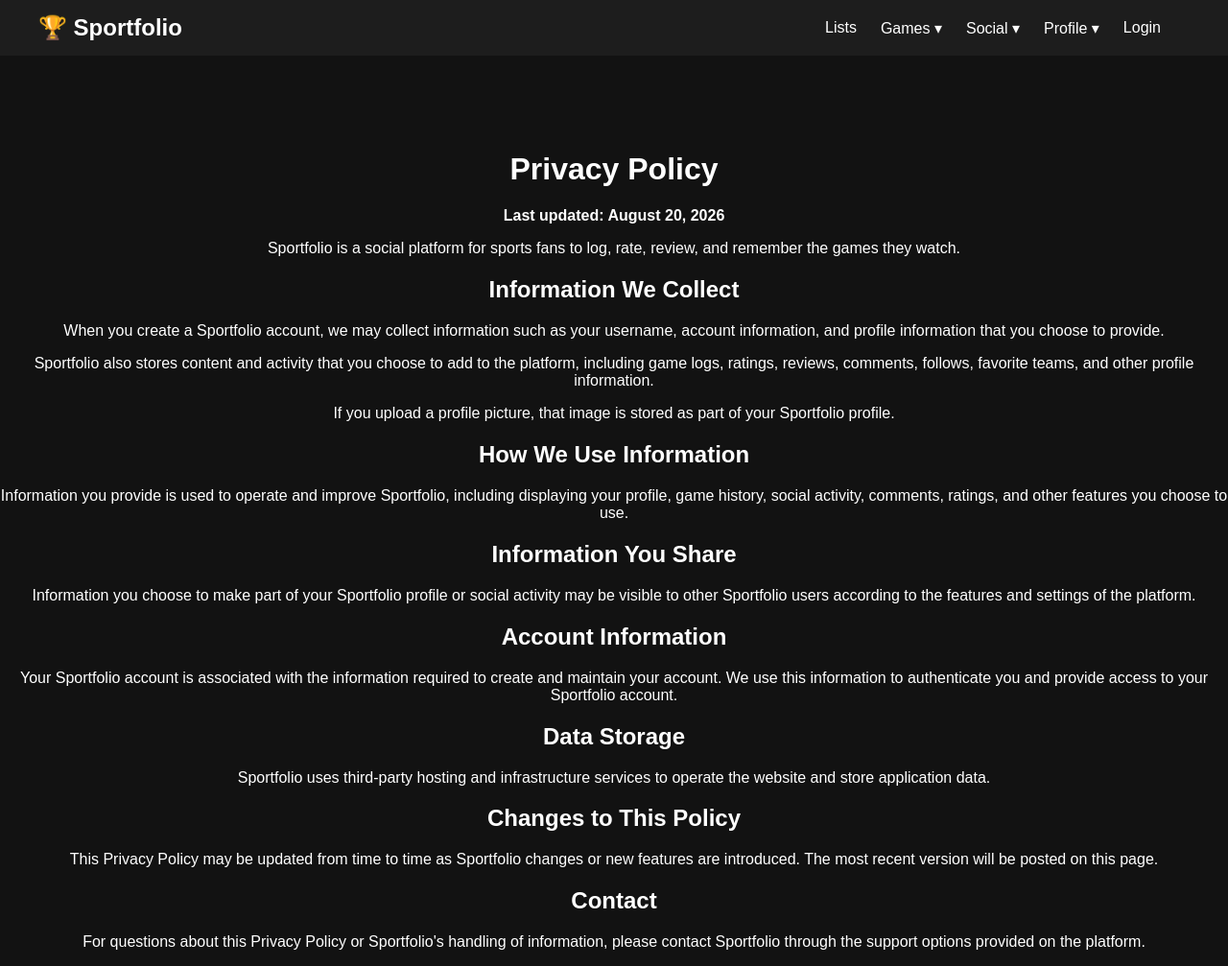
After one commit to E-cush/Sportfolio, a Django app: page /privacy/ in a window 1280 px wide. The commit adds this page. Shown: the whole page at 96% size. Run offline with Django 5.2, Linux system fonts and the light colour scheme.

Commit message:
Add App Store release requirements

```diff
--- a/reviews/urls.py
+++ b/reviews/urls.py
@@ -122,4 +122,14 @@ path(
     views.remove_log,
     name="remove_log",
 ),
+
+path("privacy/", views.privacy_policy, name="privacy_policy"),
+
+path("support/", views.support, name="support"),
+
+path(
+    "delete-account/",
+    views.delete_account,
+    name="delete_account",
+),
 ]
--- a/reviews/views.py
+++ b/reviews/views.py
@@ -11,6 +11,7 @@ from django.core.paginator import Paginator
 from .forms import CommentForm
 from django.utils import timezone
 from datetime import date, timedelta
+from django.contrib.auth import logout
 
 def home(request):
     now = timezone.localtime()
@@ -938,6 +939,29 @@ def public_profile(request, username):
     return render(request, "profile.html", context)
 
 @login_required
+def delete_account(request):
+    if request.method == "POST":
+        user = request.user
+
+        # Remove the uploaded profile picture file.
+        try:
+            profile = user.profile
+            if profile.profile_picture:
+                profile.profile_picture.delete(save=False)
+        except Profile.DoesNotExist:
+            pass
+
+        # Delete the user and all related account data.
+        user.delete()
+
+        # End the user's session.
+        logout(request)
+
+        return redirect("home")
+
+    return render(request, "delete_account.html")
+
+@login_required
 def follow_user(request, username):
     user_to_follow = get_object_or_404(User, username=username)
 
@@ -1158,3 +1182,9 @@ def user_stats(request, username):
     context["is_owner"] = False
 
     return render(request, "stats.html", context)
+
+def privacy_policy(request):
+    return render(request, "privacy_policy.html")
+
+def support(request):
+    return render(request, "support.html")
--- a/templates/base.html
+++ b/templates/base.html
@@ -6,7 +6,7 @@
     <meta name="viewport" content="width=device-width, initial-scale=0.7, minimum-scale=0.7, maximum-scale=0.7, user-scalable=no">
     <title>{% block title %}Sportfolio{% endblock %}</title>
 
-    <link rel="stylesheet" href="{% static 'css/style.css' %}">
+    <link rel="stylesheet" href="{% static 'css/style.css' %}?v=2">
 </head>
 <body>
 
--- a/templates/home.html
+++ b/templates/home.html
@@ -211,6 +211,9 @@
 
 </div>
 
-
+<div class="home-footer">
+    <a href="{% url 'privacy_policy' %}">Privacy Policy</a>
+    <a href="{% url 'support' %}">Support</a>
+</div>
 
 {% endblock %}
--- /dev/null
+++ b/templates/privacy_policy.html
@@ -0,0 +1,86 @@
+{% extends "base.html" %}
+
+{% block title %}Privacy Policy{% endblock %}
+
+{% block content %}
+
+<div class="content-container">
+
+    <h1>Privacy Policy</h1>
+
+    <p><strong>Last updated: August 20, 2026</strong></p>
+
+    <p>
+        Sportfolio is a social platform for sports fans to log, rate,
+        review, and remember the games they watch.
+    </p>
+
+    <h2>Information We Collect</h2>
+
+    <p>
+        When you create a Sportfolio account, we may collect information
+        such as your username, account information, and profile information
+        that you choose to provide.
+    </p>
+
+    <p>
+        Sportfolio also stores content and activity that you choose to add
+        to the platform, including game logs, ratings, reviews, comments,
+        follows, favorite teams, and other profile information.
+    </p>
+
+    <p>
+        If you upload a profile picture, that image is stored as part of
+        your Sportfolio profile.
+    </p>
+
+    <h2>How We Use Information</h2>
+
+    <p>
+        Information you provide is used to operate and improve Sportfolio,
+        including displaying your profile, game history, social activity,
+        comments, ratings, and other features you choose to use.
+    </p>
+
+    <h2>Information You Share</h2>
+
+    <p>
+        Information you choose to make part of your Sportfolio profile or
+        social activity may be visible to other Sportfolio users according
+        to the features and settings of the platform.
+    </p>
+
+    <h2>Account Information</h2>
+
+    <p>
+        Your Sportfolio account is associated with the information required
+        to create and maintain your account. We use this information to
+        authenticate you and provide access to your Sportfolio account.
+    </p>
+
+    <h2>Data Storage</h2>
+
+    <p>
+        Sportfolio uses third-party hosting and infrastructure services to
+        operate the website and store application data.
+    </p>
+
+    <h2>Changes to This Policy</h2>
+
+    <p>
+        This Privacy Policy may be updated from time to time as Sportfolio
+        changes or new features are introduced. The most recent version will
+        be posted on this page.
+    </p>
+
+    <h2>Contact</h2>
+
+    <p>
+        For questions about this Privacy Policy or Sportfolio's handling of
+        information, please contact Sportfolio through the support options
+        provided on the platform.
+    </p>
+
+</div>
+
+{% endblock %}
--- a/templates/profile.html
+++ b/templates/profile.html
@@ -34,10 +34,11 @@
     <a href="{% url 'edit_profile' %}" class="follow-btn">
         Edit Profile
     </a>
+{% else %}
 
 
 
-{% else %}
+
 
                     {% if request.user.is_authenticated %}
                     <form action="{% url 'follow_user' profile_user.username %}" method="post">
```
Also changed, not shown: static/css/style.css (+65 -0 lines), templates/delete_account.html (added, +38 -0 lines), templates/edit_profile.html (+15 -0 lines), templates/search.html (+0 -35 lines), templates/support.html (added, +47 -0 lines).
